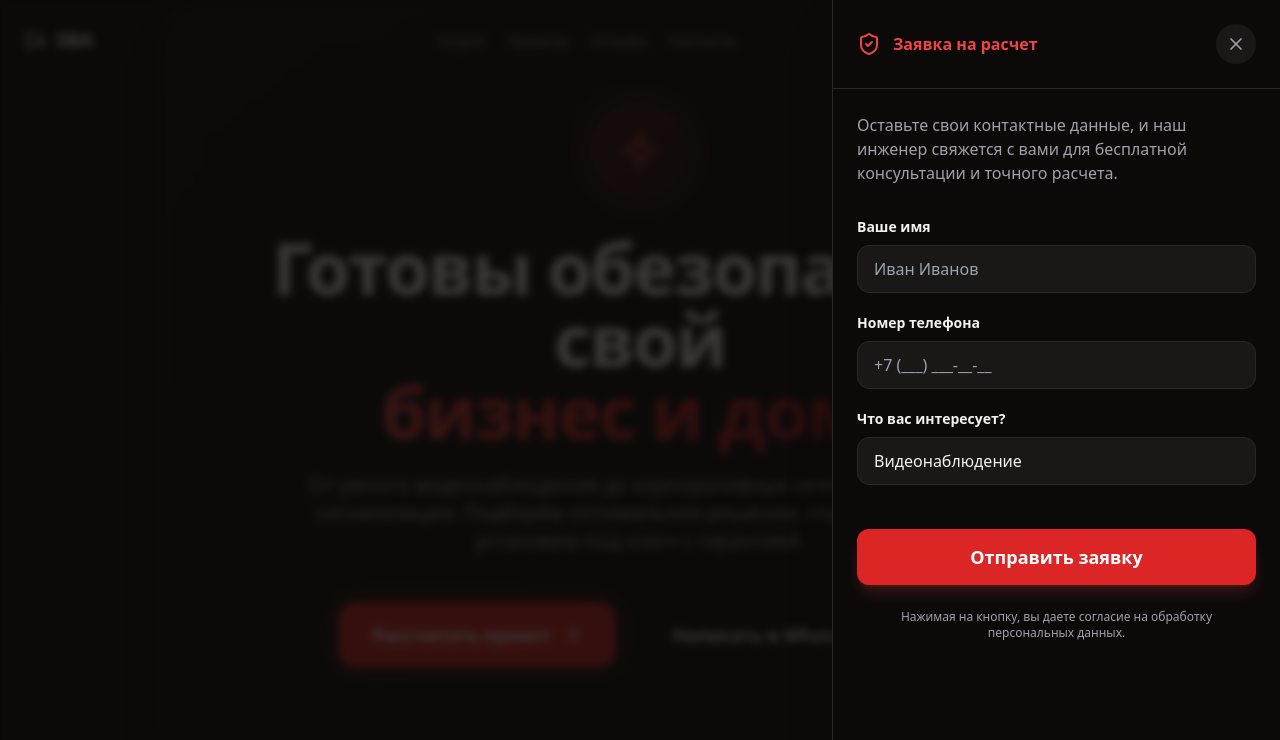
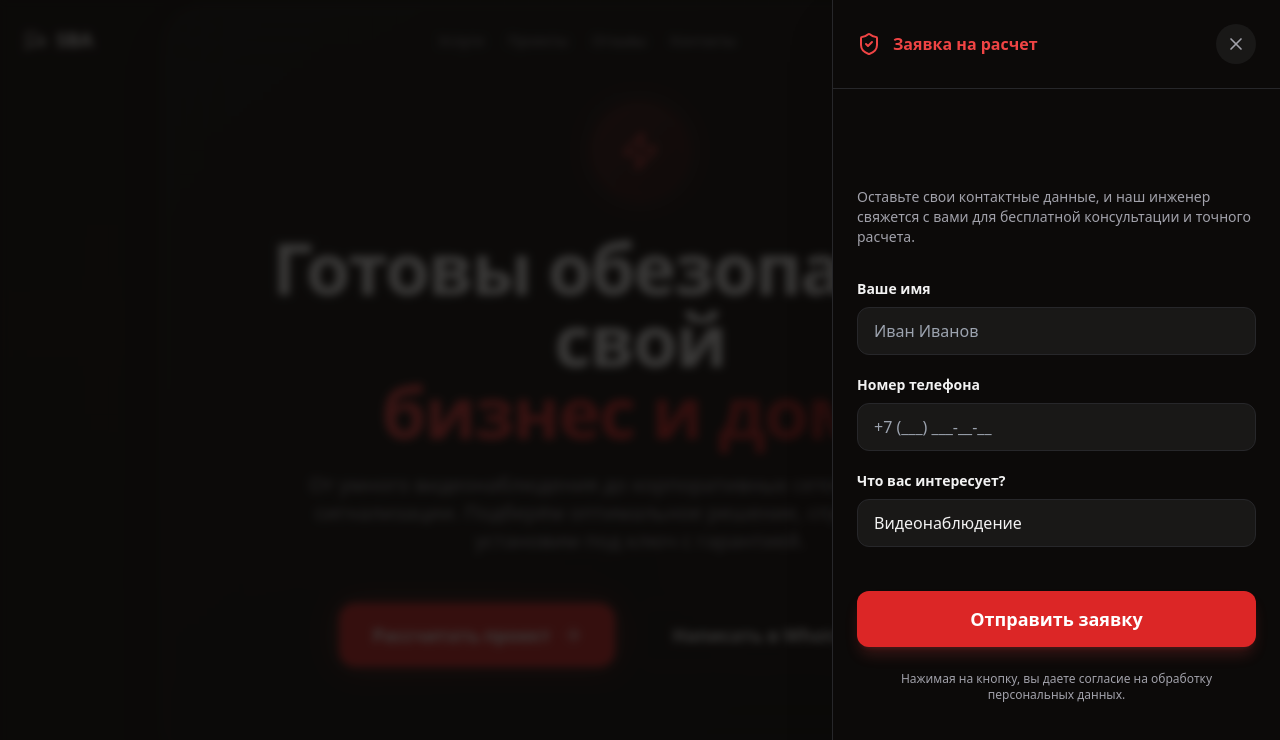
Before and after one commit to vcaaktau-spec/sba-security-landing, a React (Vite) app: page / in a window 1280 px wide. Both pictures are taken after a click on the button "Рассчитать проект". Shown: the part 24-764 px from the top of the page. Built offline with nearby package versions, Linux system fonts and the light colour scheme.

Commit message:
feat: integrate telegram api for cta lead form

```diff
--- a/src/components/Cta.tsx
+++ b/src/components/Cta.tsx
@@ -2,11 +2,20 @@
 
 import { useRef, useState, useEffect } from "react"
 import { motion, AnimatePresence, useScroll, useTransform } from "framer-motion"
-import { MessageCircle, X, ArrowRight, ShieldCheck, Zap } from "lucide-react"
+import { MessageCircle, X, ArrowRight, ShieldCheck, Zap, CheckCircle2, Loader2 } from "lucide-react"
 import { useInView } from "react-intersection-observer"
 
 export const Cta = () => {
   const [isModalOpen, setIsModalOpen] = useState(false)
+
+  // Состояния для формы
+  const [name, setName] = useState("")
+  const [phone, setPhone] = useState("")
+  const [service, setService] = useState("Видеонаблюдение")
+
+  const [isSubmitting, setIsSubmitting] = useState(false)
+  const [isSuccess, setIsSuccess] = useState(false)
+
   const containerRef = useRef<HTMLElement>(null)
   const { ref, inView } = useInView({ triggerOnce: true, threshold: 0.1 })
 
@@ -37,6 +46,47 @@ export const Cta = () => {
       filter: "blur(0px)",
       transition: { duration: 1.2, ease: smoothEase as any, delay }
     })
+  }
+
+  // ОБРАБОТЧИК ОТПРАВКИ ФОРМЫ
+  const handleSubmit = async (e: React.FormEvent) => {
+    e.preventDefault()
+    setIsSubmitting(true)
+
+    // Формируем текст сообщения для Telegram, используя наш существующий API
+    // Мы отправляем это как "отзыв", но текст формируем как "заявку"
+    const formData = new FormData()
+    formData.append("name", name)
+    formData.append("company", "ЗАЯВКА С САЙТА") // Используем поле company как маркер
+    formData.append("rating", "0") // Маркер, что это не отзыв
+
+    // Формируем красивый текст внутри поля "text"
+    const messageText = `📞 Телефон: ${phone}\n🛠 Услуга: ${service}`
+    formData.append("text", messageText)
+
+    try {
+      const res = await fetch("/api/telegram", {
+        method: "POST",
+        body: formData,
+      })
+
+      if (!res.ok) throw new Error("Ошибка отправки")
+
+      setIsSuccess(true)
+
+      // Плавно закрываем через 3 секунды
+      setTimeout(() => {
+        setIsModalOpen(false)
+        setTimeout(() => {
+          setIsSuccess(false)
+          setName(""); setPhone(""); setService("Видеонаблюдение");
+        }, 500)
+      }, 3000)
+    } catch (error) {
+      alert("Произошла ошибка при отправке. Попробуйте написать нам в WhatsApp.")
+    } finally {
+      setIsSubmitting(false)
+    }
   }
 
   return (
@@ -109,7 +159,6 @@ export const Cta = () => {
                 onClick={() => setIsModalOpen(true)}
                 className="group relative w-full sm:w-auto px-8 h-16 bg-red-600 hover:bg-red-700 text-white rounded-2xl font-bold text-lg transition-all duration-300 shadow-[0_0_30px_rgba(239,68,68,0.3)] hover:shadow-[0_0_50px_rgba(239,68,68,0.5)] border border-red-500/50 hover:border-red-400 overflow-hidden flex items-center justify-center gap-3"
               >
-                {/* Блик на кнопке */}
                 <div className="absolute inset-0 -translate-x-full bg-gradient-to-r from-transparent via-white/30 to-transparent group-hover:translate-x-full transition-transform duration-1000 ease-in-out z-0" />
                 <span className="relative z-10">Рассчитать проект</span>
                 <ArrowRight className="relative z-10 group-hover:translate-x-1 transition-transform duration-300" size={20} />
@@ -117,7 +166,7 @@ export const Cta = () => {
 
               {/* Второстепенная кнопка (WhatsApp) */}
               <a
-                href="https://wa.me/77000000000" // Твоя ссылка
+                href="https://wa.me/77000000000"
                 target="_blank"
                 rel="noreferrer"
                 className="group relative w-full sm:w-auto px-8 h-16 bg-transparent text-foreground rounded-2xl font-bold text-lg transition-all duration-300 border border-black/10 dark:border-white/10 hover:border-foreground/30 flex items-center justify-center gap-3 overflow-hidden"
@@ -152,7 +201,7 @@ export const Cta = () => {
               animate={{ x: "0%", opacity: 1 }}
               exit={{ x: "100%", opacity: 0.5 }}
               transition={{ duration: 0.5, ease: smoothEase as any}}
-              className="relative w-full max-w-md h-full bg-background border-l border-border shadow-2xl flex flex-col"
+              className="relative w-full max-w-md h-full bg-background border-l border-border shadow-2xl flex flex-col z-[51]" // Добавил z-[51] чтобы панель была точно поверх блюра
             >
               {/* Шапка панели */}
               <div className="flex items-center justify-between p-6 border-b border-border">
@@ -169,16 +218,27 @@ export const Cta = () => {
               </div>
 
               {/* Тело формы */}
-              <div className="p-6 flex-grow overflow-y-auto">
-                <p className="text-muted-foreground mb-8">
+              <div className="p-6 flex-grow overflow-y-auto flex flex-col justify-center">
+                {isSuccess ? (
+                  <motion.div initial={{ opacity: 0, scale: 0.9 }} animate={{ opacity: 1, scale: 1 }} className="flex flex-col items-center text-center">
+                    <CheckCircle2 size={80} className="text-red-500 mb-6" />
+                    <h4 className="text-2xl font-bold mb-3">Заявка принята!</h4>
+                    <p className="text-muted-foreground">Наш инженер свяжется с вами в ближайшее время для обсуждения деталей.</p>
+                  </motion.div>
+                ) : (
+                  <>
+                    <p className="text-muted-foreground mb-8 text-sm">
                       Оставьте свои контактные данные, и наш инженер свяжется с вами для бесплатной консультации и точного расчета.
                     </p>
 
-                <form className="flex flex-col gap-5">
+                    <form onSubmit={handleSubmit} className="flex flex-col gap-5">
                       <div className="flex flex-col gap-2">
                         <label className="text-sm font-semibold text-foreground">Ваше имя</label>
                         <input
+                          required
                           type="text"
+                          value={name}
+                          onChange={(e) => setName(e.target.value)}
                           placeholder="Иван Иванов"
                           className="h-12 px-4 rounded-xl bg-muted/50 border border-border focus:border-red-500 focus:ring-1 focus:ring-red-500 outline-none transition-all"
                         />
@@ -187,7 +247,10 @@ export const Cta = () => {
                       <div className="flex flex-col gap-2">
                         <label className="text-sm font-semibold text-foreground">Номер телефона</label>
                         <input
+                          required
                           type="tel"
+                          value={phone}
+                          onChange={(e) => setPhone(e.target.value)}
                           placeholder="+7 (___) ___-__-__"
                           className="h-12 px-4 rounded-xl bg-muted/50 border border-border focus:border-red-500 focus:ring-1 focus:ring-red-500 outline-none transition-all"
                         />
@@ -195,7 +258,11 @@ export const Cta = () => {
 
                       <div className="flex flex-col gap-2">
                         <label className="text-sm font-semibold text-foreground">Что вас интересует?</label>
-                    <select className="h-12 px-4 rounded-xl bg-muted/50 border border-border focus:border-red-500 focus:ring-1 focus:ring-red-500 outline-none transition-all appearance-none cursor-pointer">
+                        <select
+                          value={service}
+                          onChange={(e) => setService(e.target.value)}
+                          className="h-12 px-4 rounded-xl bg-muted/50 border border-border focus:border-red-500 focus:ring-1 focus:ring-red-500 outline-none transition-all appearance-none cursor-pointer"
+                        >
                           <option>Видеонаблюдение</option>
                           <option>Охранно-пожарная сигнализация</option>
                           <option>Локальные сети (СКС/Wi-Fi)</option>
@@ -205,16 +272,19 @@ export const Cta = () => {
                       </div>
 
                       <button
-                    type="button" // Заглушка, позже поменяешь на submit
-                    className="mt-6 w-full h-14 bg-red-600 hover:bg-red-700 text-white rounded-xl font-bold text-lg transition-colors duration-300 shadow-lg shadow-red-500/20"
+                        type="submit"
+                        disabled={isSubmitting}
+                        className="mt-6 w-full h-14 flex justify-center items-center gap-2 bg-red-600 hover:bg-red-700 disabled:opacity-50 text-white rounded-xl font-bold text-lg transition-colors duration-300 shadow-lg shadow-red-500/20"
                       >
-                    Отправить заявку
+                        {isSubmitting ? <><Loader2 size={20} className="animate-spin" /> Отправка...</> : "Отправить заявку"}
                       </button>
                     </form>
 
                     <p className="text-xs text-center text-muted-foreground mt-6">
                       Нажимая на кнопку, вы даете согласие на обработку персональных данных.
                     </p>
+                  </>
+                )}
               </div>
 
             </motion.div>
```
Lines whose indentation alone changed are shown as unchanged.
